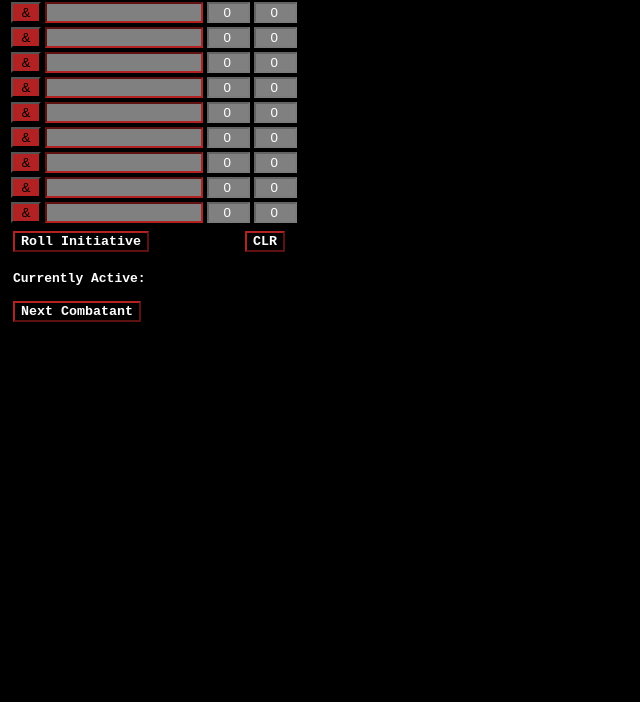
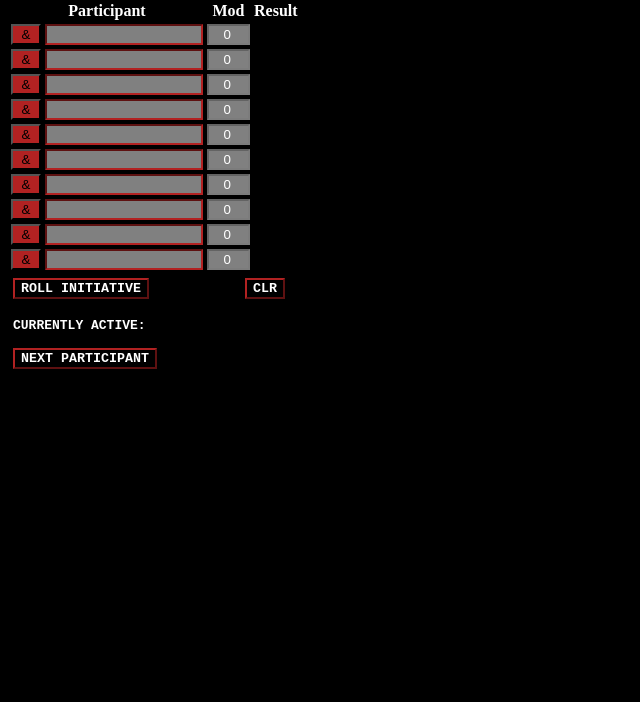
Before and after one commit to UnpleasantPeasant/UnpleasantPeasant.github.io, a plain HTML site: page InitiativeTracker.html in a window 1280 px wide. Shown: the part 98-800 px from the top of the page, without its empty margins (0-640 px from the left). Drawn offline with nearby package versions, Linux system fonts and the light colour scheme.

Commit message:
Interface Update

```diff
--- a/InitiativeTracker.html
+++ b/InitiativeTracker.html
@@ -12,6 +12,7 @@
 <body>
     <div id="Encapsulation">
         <div id="GridBox">
+            <div><h2 id='Title'>INITIATIVE TRACKER</h2></div>
             <table>
                 <tr>
                   <th colspan="2">Participant</th>
@@ -22,79 +23,79 @@
                   <td><button class='ActivateButton' id='ActivateButton1' type = "button">&</button></td>
                   <td><input type = "text" class="ConField" id = "ConField1" disabled></td>
                   <td><input type="number" class="RangeField" id = "numField1" value="0" disabled></td>
-                  <td><input type="number" class="Score" id = "Score1" value="0" disabled readonly></td>
+                  <td><span class="Score" id = "Score1"></span></td>
                   <td><div class='Marker' id='Marker1'></div></td>
                 </tr>
                 <tr>
                   <td><button class='ActivateButton' id='ActivateButton2' type = "button">&</button></td>
                   <td><input type = "text" class="ConField" id = "ConField2" disabled></td>
                   <td><input type="number" class="RangeField" id = "numField2" value="0" disabled></td>
-                  <td><input type="number" class="Score" id = "Score2" value="0" disabled readonly></td>
+                  <td><span class="Score" id = "Score2"></span></td>
                   <td><div class='Marker' id='Marker2'></div></td>
                 </tr>
                 <tr>
                   <td><button class='ActivateButton' id='ActivateButton3' type = "button">&</button></td>
                   <td><input type = "text" class="ConField" id = "ConField3" disabled></td>
                   <td><input type="number" class="RangeField" id = "numField3" value="0" disabled></td>
-                  <td><input type="number" class="Score" id = "Score3" value="0" disabled readonly></td>
+                  <td><span class="Score" id = "Score3"></span></td>
                   <td><div class='Marker' id='Marker3'></div></td>
                 </tr>
                 <tr>
                   <td><button class='ActivateButton' id='ActivateButton4' type = "button">&</button></td>
                   <td><input type = "text" class="ConField" id = "ConField4" disabled></td>
                   <td><input type="number" class="RangeField" id = "numField4" value="0" disabled></td>
-                  <td><input type="number" class="Score" id = "Score4" value="0" disabled readonly></td>
+                  <td><span class="Score" id = "Score4"></span></td>
                   <td><div class='Marker' id='Marker4'></div></td>
                 </tr>
                 <tr>
                   <td><button class='ActivateButton' id='ActivateButton5' type = "button">&</button></td>
                   <td><input type = "text" class="ConField" id = "ConField5" disabled></td>
                   <td><input type="number" class="RangeField" id = "numField5" value="0" disabled></td>
-                  <td><input type="number" class="Score" id = "Score5" value="0" disabled readonly></td>
+                  <td><span class="Score" id = "Score5"></span></td>
                   <td><div class='Marker' id='Marker5'></div></td>
                 </tr>
                 <tr>
                   <td><button class='ActivateButton' id='ActivateButton6' type = "button">&</button></td>
                   <td><input type = "text" class="ConField" id = "ConField6" disabled></td>
                   <td><input type="number" class="RangeField" id = "numField6" value="0" disabled></td>
-                  <td><input type="number" class="Score" id = "Score6" value="0" disabled readonly></td>
+                  <td><span class="Score" id = "Score6"></span></td>
                   <td><div class='Marker' id='Marker6'></div></td>
                 </tr>
                 <tr>
                   <td><button class='ActivateButton' id='ActivateButton7' type = "button">&</button></td>
                   <td><input type = "text" class="ConField" id = "ConField7" disabled></td>
                   <td><input type="number" class="RangeField" id = "numField7" value="0" disabled></td>
-                  <td><input type="number" class="Score" id = "Score7" value="0" disabled readonly></td>
+                  <td><span class="Score" id = "Score7"></span></td>
                   <td><div class='Marker' id='Marker7'></div></td>
                 </tr>
                 <tr>
                   <td><button class='ActivateButton' id='ActivateButton8' type = "button">&</button></td>
                   <td><input type = "text" class="ConField" id = "ConField8" disabled></td>
                   <td><input type="number" class="RangeField" id = "numField8" value="0" disabled></td>
-                  <td><input type="number" class="Score" id = "Score8" value="0" disabled readonly></td>
+                  <td><span class="Score" id = "Score8"></span></td>
                   <td><div class='Marker' id='Marker8'></div></td>
                 </tr>
                 <tr>
                   <td><button class='ActivateButton' id='ActivateButton9' type = "button">&</button></td>
                   <td><input type = "text" class="ConField" id = "ConField9" disabled></td>
                   <td><input type="number" class="RangeField" id = "numField9" value="0" disabled></td>
-                  <td><input type="number" class="Score" id = "Score9" value="0" disabled readonly></td>
+                  <td><span class="Score" id = "Score9"></span></td>
                   <td><div class='Marker' id='Marker9'></div></td>
                 </tr>
                 <tr>
                   <td><button class='ActivateButton' id='ActivateButton10' type = "button">&</button></td>
                   <td><input type = "text" class="ConField" id = "ConField10" disabled></td>
                   <td><input type="number" class="RangeField" id = "numField10" value="0" disabled></td>
-                  <td><input type="number" class="Score" id = "Score10" value="0" disabled readonly></td>
+                  <td><span class="Score" id = "Score10"></span></td>
                   <td><div class='Marker' id='Marker10'></div></td>
                 </tr>
             </table>
         </div><!--Gridbox End -->
         <div id="ButtonBox">
-            <button id='Initiate' type = "button">Roll Initiative</button>
+            <button id='Initiate' type = "button">ROLL INITIATIVE</button>
             <button id='ClearResults' type = "button">CLR</button>
-            <p id="CurrentlyActiveBox">Currently Active: <span id='CA' style='color: Green'></span></p>
-            <button id='Next' type = "button">Next Combatant</button>
+            <p id="CurrentlyActiveBox">CURRENTLY ACTIVE: <span id='CA' style='color: Green'></span></p>
+            <button id='Next' type = "button">NEXT PARTICIPANT</button>
         </div>
     </div><!--Encapsulation End -->
 </body>
```
